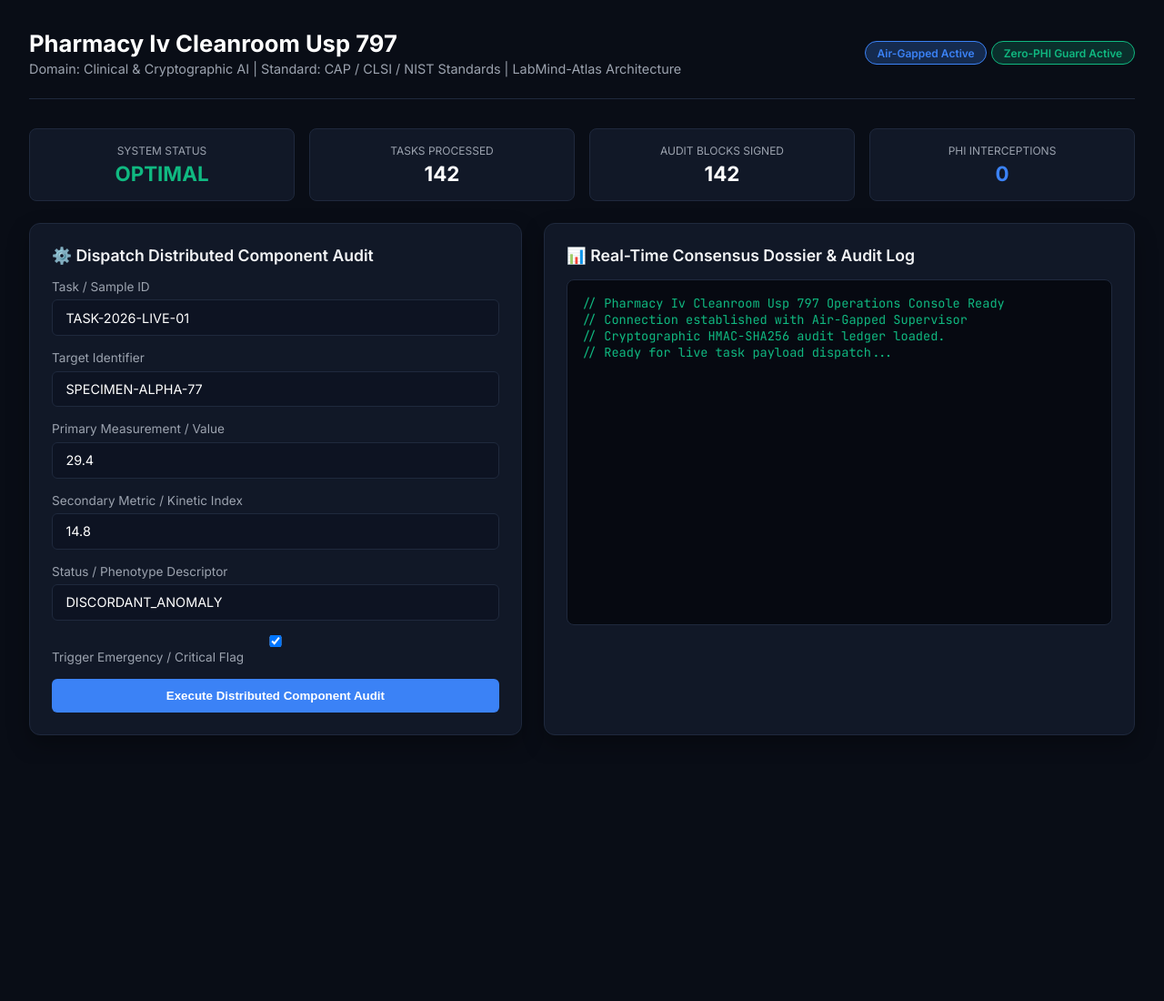
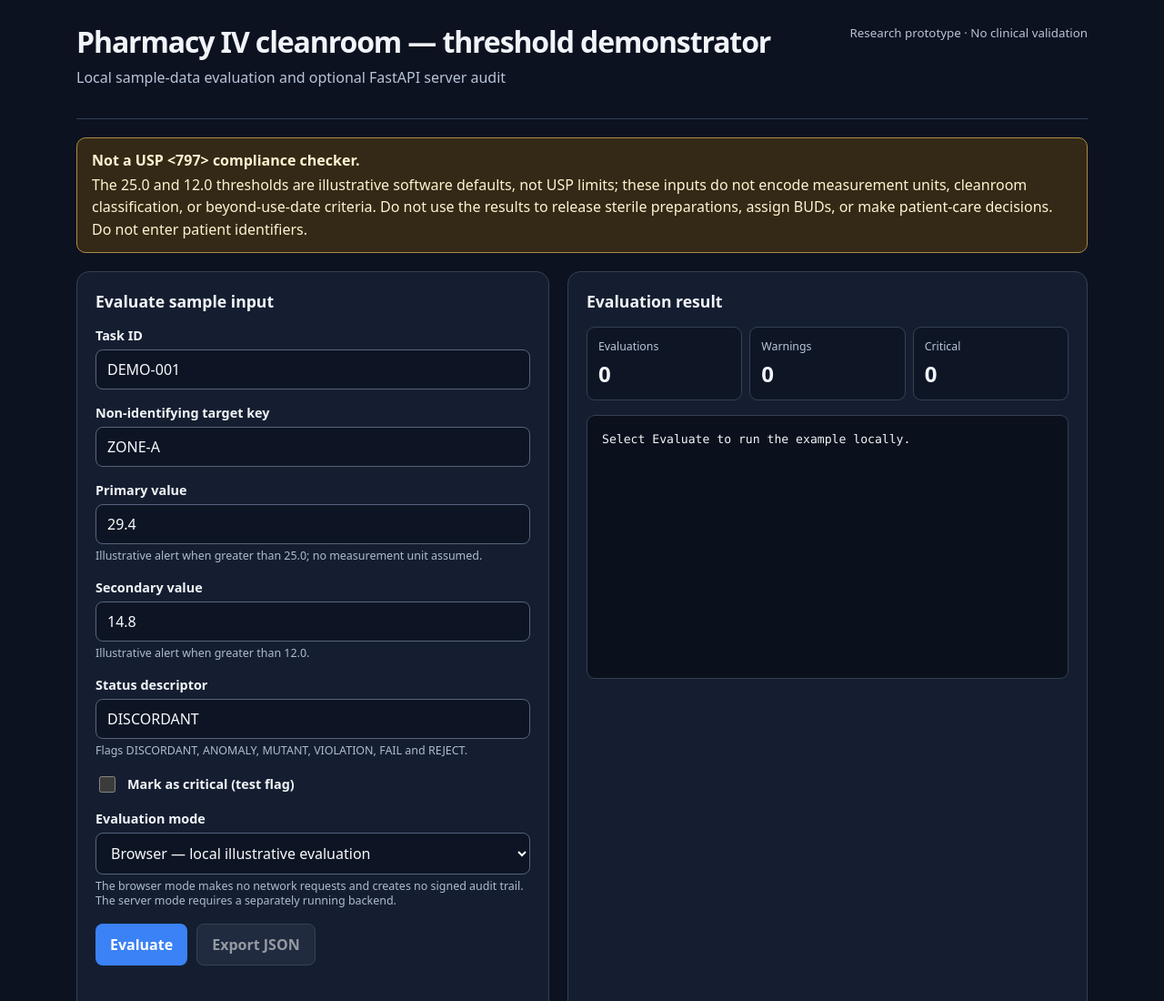
Before and after one commit to abusuraihsakhri/pharmacy-iv-cleanroom-usp-797, a plain HTML site: page web/index.html in a window 1280 px wide. Shown: the top 1100 px of the page at 91% size. Before the commit the page ends 840 px from the top, so only its background shows below. Drawn offline with Linux system fonts and the light colour scheme.

Commit message:
Replace fabricated console output with explicit local browser demonstration

```diff
--- a/web/index.html
+++ b/web/index.html
@@ -1,236 +1,135 @@
-<!DOCTYPE html>
+<!doctype html>
 <html lang="en">
 <head>
-    <meta charset="UTF-8">
-    <meta name="viewport" content="width=device-width, initial-scale=1.0">
-    <title>Pharmacy Iv Cleanroom Usp 797 — Operations Console</title>
-    <link href="https://fonts.googleapis.com/css2?family=Inter:wght@300;400;600;700&family=JetBrains+Mono:wght@400;600&display=swap" rel="stylesheet">
+<meta charset="utf-8">
+<meta name="viewport" content="width=device-width, initial-scale=1">
+<meta name="color-scheme" content="dark">
+<title>Cleanroom Audit | Threshold Demonstrator</title>
 <style>
-        :root {
-            --bg: #090d16;
-            --card: #111827;
-            --border: #1f293d;
-            --accent: #3b82f6;
-            --accent-glow: rgba(59, 130, 246, 0.25);
-            --text: #f3f4f6;
-            --text-muted: #9ca3af;
-            --danger: #ef4444;
-            --warning: #f59e0b;
-            --success: #10b981;
-        }
-        * { box-sizing: border-box; margin: 0; padding: 0; }
-        body {
-            font-family: 'Inter', sans-serif;
-            background: var(--bg);
-            color: var(--text);
-            padding: 2rem;
-            min-height: 100vh;
-        }
-        .header {
-            display: flex;
-            justify-content: space-between;
-            align-items: center;
-            border-bottom: 1px solid var(--border);
-            padding-bottom: 1.5rem;
-            margin-bottom: 2rem;
-        }
-        .header-title h1 { font-size: 1.6rem; font-weight: 700; color: #fff; }
-        .header-title p { color: var(--text-muted); font-size: 0.9rem; margin-top: 0.25rem; }
-        .badge {
-            display: inline-block;
-            padding: 0.3rem 0.8rem;
-            border-radius: 9999px;
-            font-size: 0.75rem;
-            font-weight: 600;
-            background: var(--accent-glow);
-            color: var(--accent);
-            border: 1px solid var(--accent);
-        }
-        .grid {
-            display: grid;
-            grid-template-columns: 1fr 1.2fr;
-            gap: 1.5rem;
-        }
-        .card {
-            background: var(--card);
-            border: 1px solid var(--border);
-            border-radius: 12px;
-            padding: 1.5rem;
-            box-shadow: 0 10px 25px rgba(0,0,0,0.3);
-        }
-        .card h2 {
-            font-size: 1.1rem;
-            font-weight: 600;
-            margin-bottom: 1rem;
-            display: flex;
-            align-items: center;
-            gap: 0.5rem;
-        }
-        .form-group { margin-bottom: 1rem; }
-        label { display: block; font-size: 0.85rem; color: var(--text-muted); margin-bottom: 0.4rem; }
-        input, select, textarea {
-            width: 100%;
-            padding: 0.65rem 0.9rem;
-            background: #0d1322;
-            border: 1px solid var(--border);
-            border-radius: 6px;
-            color: #fff;
-            font-family: inherit;
-            font-size: 0.9rem;
-        }
-        input:focus, textarea:focus { outline: none; border-color: var(--accent); }
-        .btn {
-            background: var(--accent);
-            color: #fff;
-            border: none;
-            padding: 0.7rem 1.4rem;
-            border-radius: 6px;
-            font-weight: 600;
-            cursor: pointer;
-            transition: 0.2s;
-            width: 100%;
-        }
-        .btn:hover { background: #2563eb; }
-        .terminal {
-            background: #060911;
-            border: 1px solid var(--border);
-            border-radius: 8px;
-            padding: 1rem;
-            font-family: 'JetBrains Mono', monospace;
-            font-size: 0.85rem;
-            color: #10b981;
-            height: 380px;
-            overflow-y: auto;
-            white-space: pre-wrap;
-        }
-        .metrics-bar {
-            display: grid;
-            grid-template-columns: repeat(4, 1fr);
-            gap: 1rem;
-            margin-bottom: 1.5rem;
-        }
-        .metric-box {
-            background: var(--card);
-            border: 1px solid var(--border);
-            border-radius: 8px;
-            padding: 1rem;
-            text-align: center;
-        }
-        .metric-val { font-size: 1.4rem; font-weight: 700; color: #fff; margin-top: 0.25rem; }
-        .metric-label { font-size: 0.75rem; color: var(--text-muted); text-transform: uppercase; }
+:root{font-family:system-ui,-apple-system,"Segoe UI",sans-serif;color:#f1f5f9;background:#0c1220;font-synthesis:none}
+*{box-sizing:border-box}
+body{max-width:1160px;margin:auto;padding:24px}
+header{display:flex;align-items:start;justify-content:space-between;gap:20px;border-bottom:1px solid #344054;padding-bottom:20px;margin-bottom:20px}
+h1{font-size:clamp(1.35rem,2.8vw,2rem);letter-spacing:-.035em;margin:0 0 6px}
+h2{font-size:1.1rem;margin:0 0 16px}
+p{color:#b8c4d7;line-height:1.55;margin:6px 0 12px}
+small{color:#b8c4d7}
+a{color:#93c5fd}
+.notice{border:1px solid #ad8b44;background:#332916;color:#fff3d1;padding:12px 16px;border-radius:10px;margin-bottom:20px;line-height:1.55}
+.notice strong{display:block;margin-bottom:2px}
+.grid{display:grid;grid-template-columns:minmax(0,1fr) minmax(0,1.1fr);gap:20px}
+.panel{border:1px solid #344054;background:#151e30;border-radius:14px;padding:20px;min-width:0}
+.field{margin-bottom:16px}
+label{display:block;font-weight:550;font-size:.9rem;margin-bottom:6px}
+input,select,button{font:inherit}
+input:not([type=checkbox]),select{width:100%;border:1px solid #56647b;border-radius:8px;padding:10px 12px;color:#f8fafc;background:#0d1524}
+input:focus-visible,select:focus-visible,button:focus-visible,a:focus-visible{outline:3px solid #86b9ff;outline-offset:2px}
+.field-hint{font-size:.78rem;color:#adbcd2;margin-top:5px;line-height:1.35}
+.check{display:flex;align-items:center;gap:10px;font-weight:550}
+.check input{height:18px;width:18px;accent-color:#60a5fa}
+.actions{display:flex;flex-wrap:wrap;gap:10px}
+button{border:0;border-radius:8px;background:#3b82f6;color:#fff;font-weight:650;padding:11px 16px;cursor:pointer}
+button:hover{background:#2563eb}
+button.secondary{background:#29364d;border:1px solid #50617b}
+button.secondary:hover{background:#394966}
+button:disabled{opacity:.55;cursor:default}
+.stats{display:grid;grid-template-columns:repeat(3,minmax(0,1fr));gap:8px;margin-bottom:16px}
+.stat{border:1px solid #344054;border-radius:9px;padding:12px;background:#0e1626}
+.stat .value{font-size:1.5rem;font-weight:750;margin-top:5px}
+.stat .name{font-size:.77rem;color:#b8c4d7}
+pre{font: .82rem/1.55 ui-monospace,SFMono-Regular,Consolas,monospace;white-space:pre-wrap;overflow-wrap:anywhere;max-height:550px;overflow-y:auto;background:#0a101c;padding:16px;border:1px solid #344054;border-radius:9px;min-height:290px}
+#message{min-height:1.5rem;color:#fde68a;margin:12px 0;font-size:.87rem}
+footer{margin-top:20px;color:#b8c4d7;font-size:.83rem}
+@media(max-width:780px){body{padding:16px}header{display:block}.grid{grid-template-columns:1fr}.panel{padding:16px}}
+@media(prefers-reduced-motion:reduce){*{scroll-behavior:auto}}
 </style>
 </head>
 <body>
-
-    <div class="header">
-        <div class="header-title">
-            <h1>Pharmacy Iv Cleanroom Usp 797</h1>
-            <p>Domain: Clinical & Cryptographic AI | Standard: CAP / CLSI / NIST Standards | LabMind-Atlas Architecture</p>
-        </div>
-        <div>
-            <span class="badge">Air-Gapped Active</span>
-            <span class="badge" style="background: rgba(16,185,129,0.2); color: #10b981; border-color: #10b981;">Zero-PHI Guard Active</span>
-        </div>
-    </div>
-
-    <div class="metrics-bar">
-        <div class="metric-box">
-            <div class="metric-label">System Status</div>
-            <div class="metric-val" style="color: var(--success);" id="m-status">OPTIMAL</div>
-        </div>
-        <div class="metric-box">
-            <div class="metric-label">Tasks Processed</div>
-            <div class="metric-val" id="m-tasks">142</div>
-        </div>
-        <div class="metric-box">
-            <div class="metric-label">Audit Blocks Signed</div>
-            <div class="metric-val" id="m-audit">142</div>
-        </div>
-        <div class="metric-box">
-            <div class="metric-label">PHI Interceptions</div>
-            <div class="metric-val" style="color: var(--accent);" id="m-phi">0</div>
-        </div>
-    </div>
-
-    <div class="grid">
-        <div class="card">
-            <h2>⚙️ Dispatch Distributed Component Audit</h2>
-            <div class="form-group">
-                <label>Task / Sample ID</label>
-                <input type="text" id="task_id" value="TASK-2026-LIVE-01">
-            </div>
-            <div class="form-group">
-                <label>Target Identifier</label>
-                <input type="text" id="target_id" value="SPECIMEN-ALPHA-77">
-            </div>
-            <div class="form-group">
-                <label>Primary Measurement / Value</label>
-                <input type="number" id="primary_metric" value="29.4" step="0.1">
-            </div>
-            <div class="form-group">
-                <label>Secondary Metric / Kinetic Index</label>
-                <input type="number" id="secondary_metric" value="14.8" step="0.1">
-            </div>
-            <div class="form-group">
-                <label>Status / Phenotype Descriptor</label>
-                <input type="text" id="status_descriptor" value="DISCORDANT_ANOMALY">
-            </div>
-            <div class="form-group">
-                <label><input type="checkbox" id="is_critical" checked> Trigger Emergency / Critical Flag</label>
-            </div>
-            <button class="btn" onclick="runAudit()">Execute Distributed Component Audit</button>
-        </div>
-
-        <div class="card">
-            <h2>📊 Real-Time Consensus Dossier & Audit Log</h2>
-            <div class="terminal" id="outputConsole">// Pharmacy Iv Cleanroom Usp 797 Operations Console Ready
-// Connection established with Air-Gapped Supervisor
-// Cryptographic HMAC-SHA256 audit ledger loaded.
-// Ready for live task payload dispatch...</div>
-        </div>
-    </div>
-
+<header>
+<div><h1>Pharmacy IV cleanroom — threshold demonstrator</h1>
+<p>Local sample-data evaluation and optional FastAPI server audit</p></div>
+<div><small>Research prototype · No clinical validation</small></div>
+</header>
+<div class="notice" role="note"><strong>Not a USP &lt;797&gt; compliance checker.</strong>
+The 25.0 and 12.0 thresholds are illustrative software defaults, not USP limits; these inputs do not encode measurement units, cleanroom classification, or beyond-use-date criteria. Do not use the results to release sterile preparations, assign BUDs, or make patient-care decisions. Do not enter patient identifiers.</div>
+<main class="grid">
+<section class="panel" aria-labelledby="form-title">
+<h2 id="form-title">Evaluate sample input</h2>
+<form id="audit-form" novalidate>
+<div class="field"><label for="task_id">Task ID</label><input id="task_id" maxlength="128" required value="DEMO-001" autocomplete="off"></div>
+<div class="field"><label for="target_id">Non-identifying target key</label><input id="target_id" maxlength="128" required value="ZONE-A" autocomplete="off"></div>
+<div class="field"><label for="primary_metric">Primary value</label><input type="number" id="primary_metric" value="29.4" step="any" required><div class="field-hint">Illustrative alert when greater than 25.0; no measurement unit assumed.</div></div>
+<div class="field"><label for="secondary_metric">Secondary value</label><input type="number" id="secondary_metric" value="14.8" step="any" required><div class="field-hint">Illustrative alert when greater than 12.0.</div></div>
+<div class="field"><label for="status_descriptor">Status descriptor</label><input id="status_descriptor" maxlength="64" required value="DISCORDANT" autocomplete="off"><div class="field-hint">Flags DISCORDANT, ANOMALY, MUTANT, VIOLATION, FAIL and REJECT.</div></div>
+<div class="field"><label class="check" for="is_critical"><input type="checkbox" id="is_critical"> Mark as critical (test flag)</label></div>
+<div class="field"><label for="run_mode">Evaluation mode</label><select id="run_mode"><option value="browser">Browser — local illustrative evaluation</option><option value="api">Server — same-origin FastAPI audit</option></select><div class="field-hint">The browser mode makes no network requests and creates no signed audit trail. The server mode requires a separately running backend.</div></div>
+<div class="actions"><button id="run" type="submit">Evaluate</button><button class="secondary" id="export" type="button" disabled>Export JSON</button></div>
+</form>
+<div id="message" role="status" aria-live="polite"></div>
+</section>
+<section class="panel" aria-labelledby="result-title">
+<h2 id="result-title">Evaluation result</h2>
+<div class="stats" aria-label="This page session"><div class="stat"><div class="name">Evaluations</div><div class="value" id="count">0</div></div><div class="stat"><div class="name">Warnings</div><div class="value" id="warn">0</div></div><div class="stat"><div class="name">Critical</div><div class="value" id="critical">0</div></div></div>
+<pre id="result" tabindex="0" aria-label="JSON evaluation output">Select Evaluate to run the example locally.</pre>
+</section>
+</main>
+<footer>No analytics, external fonts, or background requests in browser mode. Data remains in this page's memory until it is closed. <a href="https://github.com/abusuraihsakhri/pharmacy-iv-cleanroom-usp-797">Source repository</a>.</footer>
 <script>
-        async function runAudit() {
-            const consoleEl = document.getElementById('outputConsole');
-            consoleEl.innerText = "// Dispatching task across specialized workers...
-// Invoking InvariantQCWorker, SafetyEscalationWorker, ProtocolWorker...";
-
-            const payload = {
-                task_id: document.getElementById('task_id').value,
-                target_identifier: document.getElementById('target_id').value,
-                primary_metric: parseFloat(document.getElementById('primary_metric').value),
-                secondary_metric: parseFloat(document.getElementById('secondary_metric').value),
-                status_descriptor: document.getElementById('status_descriptor').value,
-                is_critical_flag: document.getElementById('is_critical').checked
-            };
-
+"use strict";
+(() => {
+ const $ = id => document.getElementById(id);
+ const form=$("audit-form"), run=$("run"), exportButton=$("export");
+ let lastResult=null, counts={total:0,warning:0,critical:0};
+ function redactable(value) {
+   return /\b(?:MRN[:#\s-]*\d{4,10}|\d{3}-\d{2}-\d{4}|[A-Za-z0-9._%+-]+@[A-Za-z0-9.-]+\.[A-Za-z]{2,}|(?:\+?1[-.\s]?)?\(?\d{3}\)?[-.\s]?\d{3}[-.\s]?\d{4})\b/i.test(value);
+ }
+ function input() {
+   const task_id=$("task_id").value.trim(),target_identifier=$("target_id").value.trim(),status_descriptor=$("status_descriptor").value.trim();
+   const a=$("primary_metric").value,b=$("secondary_metric").value;
+   if(!task_id||!target_identifier||!status_descriptor||a===""||b==="")throw Error("Complete all fields.");
+   if([task_id,target_identifier,status_descriptor].some(redactable))throw Error("Potential identifying information detected; use synthetic identifiers.");
+   const primary_metric=Number(a),secondary_metric=Number(b);
+   if(!Number.isFinite(primary_metric)||!Number.isFinite(secondary_metric))throw Error("Values must be finite numbers.");
+   return {task_id,target_identifier,primary_metric,secondary_metric,status_descriptor,is_critical_flag:$("is_critical").checked};
+ }
+ function browserAudit(data) {
+   const alerts=[];
+   if(data.primary_metric>25)alerts.push({source:"Primary threshold",severity:"ELEVATED_RISK",reason:"Primary value exceeds 25.0 demo threshold"});
+   if(data.secondary_metric>12 || data.is_critical_flag)alerts.push({source:"Secondary / critical flag",severity:data.is_critical_flag?"CRITICAL_STAT_PANIC":"ELEVATED_RISK",reason:"Secondary value exceeds 12.0 or critical flag selected"});
+   if(["DISCORDANT","ANOMALY","MUTANT","VIOLATION","FAIL","REJECT"].some(word=>data.status_descriptor.toUpperCase().includes(word)))alerts.push({source:"Descriptor keyword",severity:"ELEVATED_RISK",reason:"Descriptor matches illustrative anomaly keyword"});
+   const overall_urgency=alerts.some(a=>a.severity==="CRITICAL_STAT_PANIC")?"CRITICAL_STAT_PANIC":alerts.length?"ELEVATED_RISK":"ROUTINE";
+   return {mode:"browser_demonstration",validated_usp_797:false,task_id:data.task_id,target_identifier:data.target_identifier,overall_urgency,total_alerts:alerts.length,alerts,audit_hash:null,note:"Client-side illustration only; no server audit, signed record, BUD calculation or regulatory determination."};
+ }
+ form.addEventListener("submit",async event=>{
+   event.preventDefault(); $("message").textContent=""; run.disabled=true;
    try {
-                const res = await fetch('/api/audit', {
-                    method: 'POST',
-                    headers: { 'Content-Type': 'application/json' },
-                    body: JSON.stringify(payload)
+     const payload=input(); const mode=$("run_mode").value;
+     let result;
+     if(mode==="browser")result=browserAudit(payload);
+     else {
+       const response=await fetch("./api/audit",{method:"POST",headers:{"Content-Type":"application/json"},body:JSON.stringify(payload)});
+       if(!response.ok)throw Error("API request failed ("+response.status+"). Check the backend and submitted fields.");
+       result=await response.json();
+       result={mode:"server_api",validated_usp_797:false,...result};
+     }
+     lastResult=result; $("result").textContent=JSON.stringify(result,null,2);exportButton.disabled=false;
+     counts.total++;
+     const urgency=result.overall_urgency||result.overall_status||"";
+     if(urgency.includes("CRITICAL"))counts.critical++;
+     else if(urgency.includes("ELEVATED"))counts.warning++;
+     $("count").textContent=String(counts.total);$("warn").textContent=String(counts.warning);$("critical").textContent=String(counts.critical);
+     $("message").textContent=mode==="browser"?"Local demonstration completed; no audit entry was created.":"Server response received; review limitations before use.";
+   } catch(error){$("message").textContent=error instanceof Error?error.message:"Evaluation failed."; $("result").textContent="No result was generated.";lastResult=null;exportButton.disabled=true;}
+   finally{run.disabled=false;}
  });
-                const data = await res.json();
-                consoleEl.innerText = JSON.stringify(data, null, 2);
-                document.getElementById('m-tasks').innerText = parseInt(document.getElementById('m-tasks').innerText) + 1;
-                document.getElementById('m-audit').innerText = parseInt(document.getElementById('m-audit').innerText) + 1;
-            } catch (err) {
-                consoleEl.innerText = "// Offline / Simulation Output:\n" + JSON.stringify({
-                    dossier_id: "DOSSIER-SIM-" + Math.floor(Math.random()*10000),
-                    system: "pharmacy-iv-cleanroom-usp-797",
-                    domain: "Clinical & Cryptographic AI",
-                    task_id: payload.task_id,
-                    overall_urgency: payload.is_critical_flag ? "CRITICAL_STAT_PANIC" : "ELEVATED_RISK",
-                    integrity_status: "DISCORDANT_ANOMALY",
-                    alerts: [
-                        { worker: "InvariantQCWorker", alert: "Primary metric exceeds upper reference bound" },
-                        { worker: "SafetyEscalationWorker", alert: "Critical emergency interlock flag active" }
-                    ],
-                    audit_hash: "HMAC_SHA256_e83f9a72b941d6c381f9"
-                }, null, 2);
-            }
-        }
+ exportButton.addEventListener("click",()=>{
+   if(!lastResult)return;
+   const blob=new Blob([JSON.stringify(lastResult,null,2)+"\n"],{type:"application/json"});
+   const url=URL.createObjectURL(blob),link=document.createElement("a");
+   link.href=url;link.download="cleanroom-demo-result.json";document.body.append(link);link.click();link.remove();
+   setTimeout(()=>URL.revokeObjectURL(url),1000);
+ });
+})();
 </script>
 </body>
 </html>
```
Also changed, not shown: 1 other file. Lines whose indentation alone changed are shown as unchanged.
